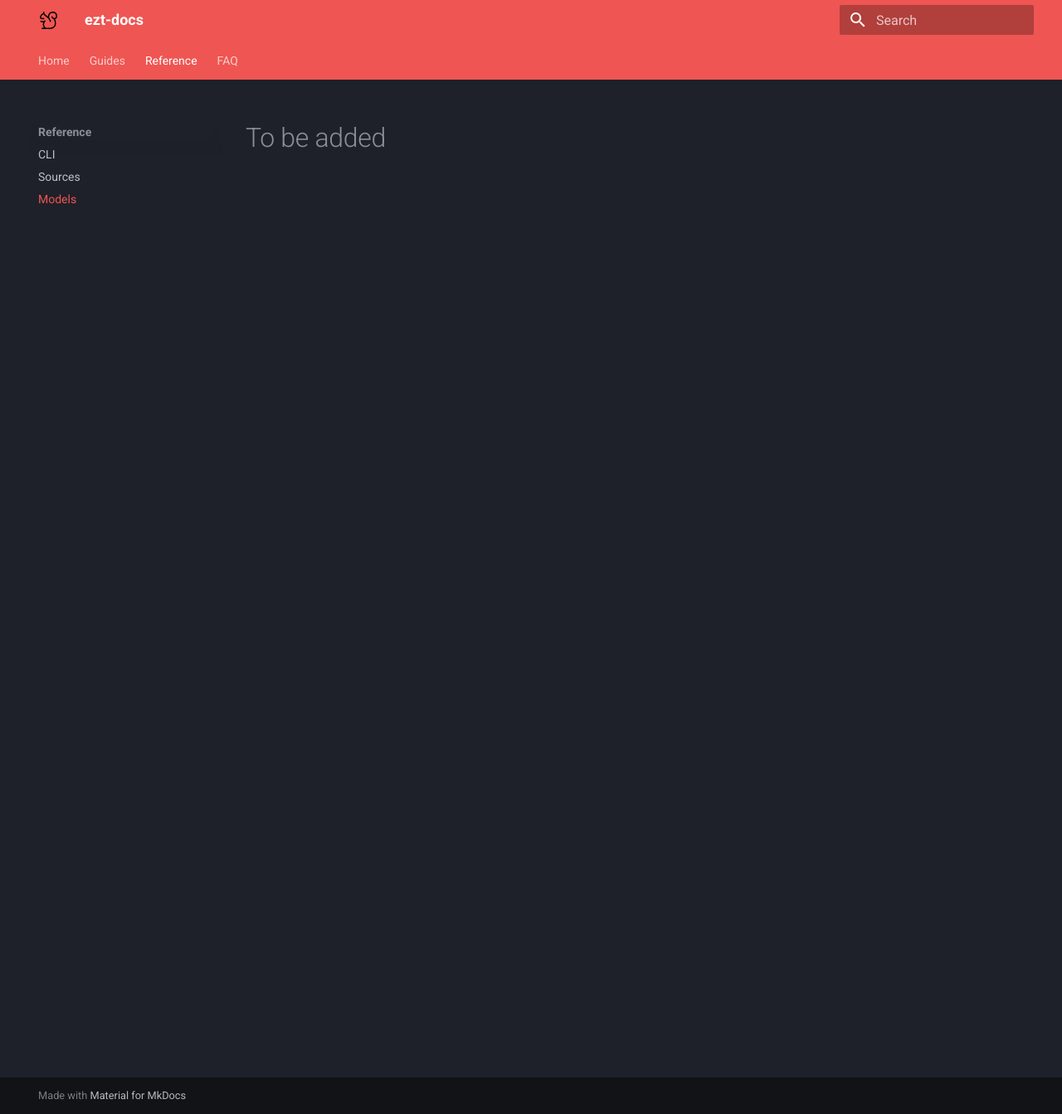
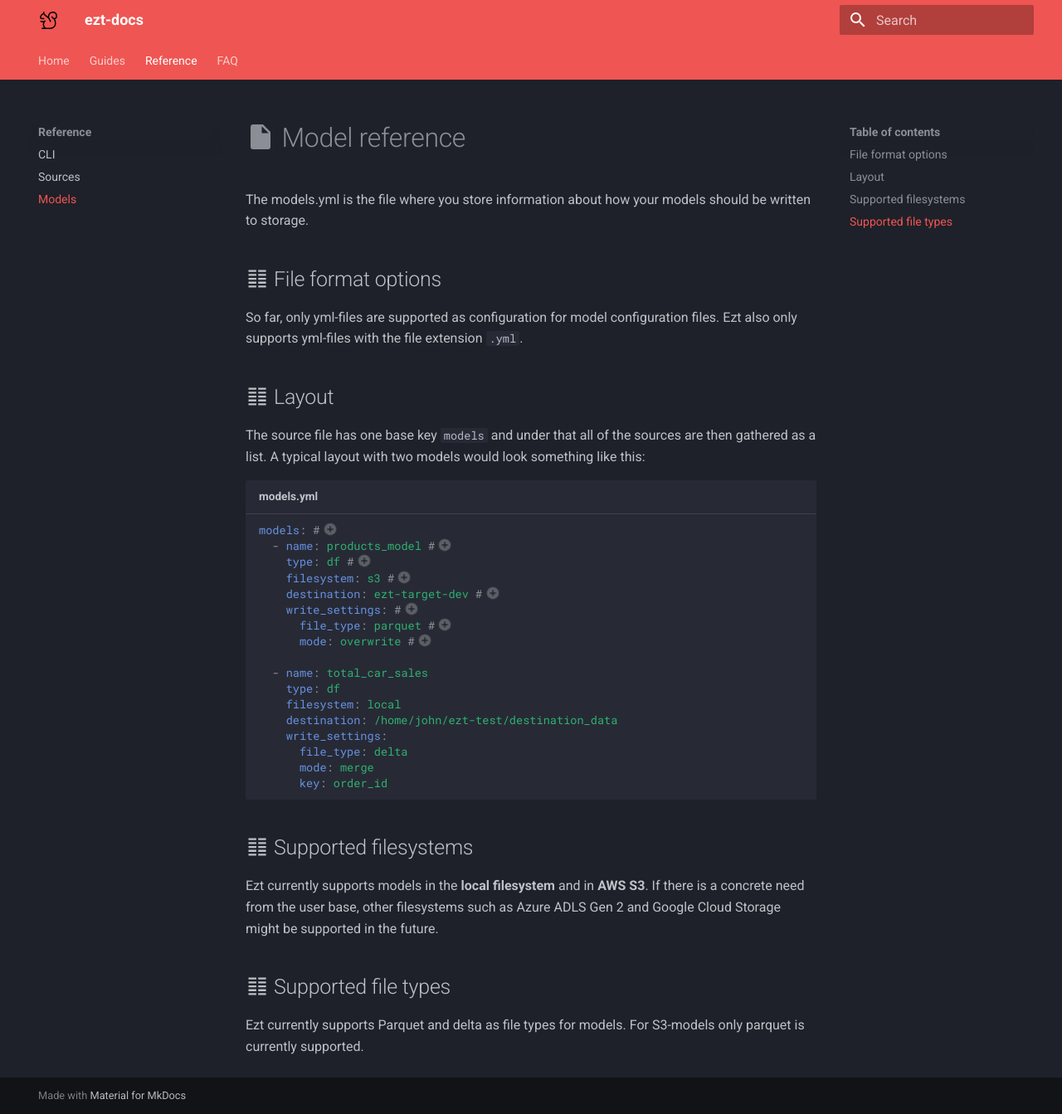
Before and after one commit to ez-transform/ezt-core, an MkDocs documentation site: the page built from docs/pages/reference/models.md, in a window 1280 px wide and 1343 px high. Shown: the whole window at 83% size. Built offline with MkDocs 1.6.1 and Material for MkDocs 9.7.7, drawn with Linux system fonts in a browser that asks for light colours.

Commit message:
added reference docs for models conf file.

````diff
--- a/docs/pages/reference/models.md
+++ b/docs/pages/reference/models.md
@@ -1 +1,55 @@
-# To be added
+# :material-file: Model reference
+
+The models.yml is the file where you store information about how your models should be written to storage.
+
+## :material-format-columns: File format options
+
+So far, only yml-files are supported as configuration for model configuration files. Ezt also only supports yml-files with the file extension `.yml`.
+
+## :material-format-columns: Layout
+
+The source file has one base key `models` and under that all of the sources are then gathered as a list. A typical layout with two models would look something like this:
+
+``` { .yaml title="models.yml" .annotate }
+models: #(1)
+  - name: products_model #(2)
+    type: df #(3)
+    filesystem: s3 #(4)
+    destination: ezt-target-dev #(5)
+    write_settings: #(6)
+      file_type: parquet #(7)
+      mode: overwrite #(8)
+
+  - name: total_car_sales
+    type: df
+    filesystem: local
+    destination: /home/john/ezt-test/destination_data
+    write_settings:
+      file_type: delta
+      mode: merge
+      key: order_id
+```
+
+1. This key is **required** and the value of it is always a list.
+
+2. This key is **required** and the value can be basically anything. The name specified here is used when calling the `get_model()` -function from another model to chain models.
+
+3. This key is **required** and the value should be `df`. Sql models will be supported in the future as well.
+
+4. This key is **required** and is used to specify the filesystem on which the specific model should be created.
+
+5. This key is **required** and is used to tell Ezt the path to where the models should be stored.
+
+6. This key is **required** and the value is an object with the keys `file_type` and `mode`.
+
+7. This key is **required** and tells ezt how to persist the model. For S3-models, only parquet is supported at the moment. Local filesystem models supports ´parquet´ and ´delta´.
+
+8. This key is **required** and tells ezt if processed data should be appended, overwritten or merged. `merge` requires an additional key under `write_settings` named `merge_key` to specify on which column the merge-logic should be calculated.
+
+## :material-format-columns: Supported filesystems
+
+Ezt currently supports models in the **local filesystem** and in **AWS S3**. If there is a concrete need from the user base, other filesystems such as Azure ADLS Gen 2 and Google Cloud Storage might be supported in the future.
+
+## :material-format-columns: Supported file types
+
+Ezt currently supports Parquet and delta as file types for models. For S3-models only parquet is currently supported.
````
Also changed, not shown: docs/pages/reference/sources.md (+3 -3 lines).
